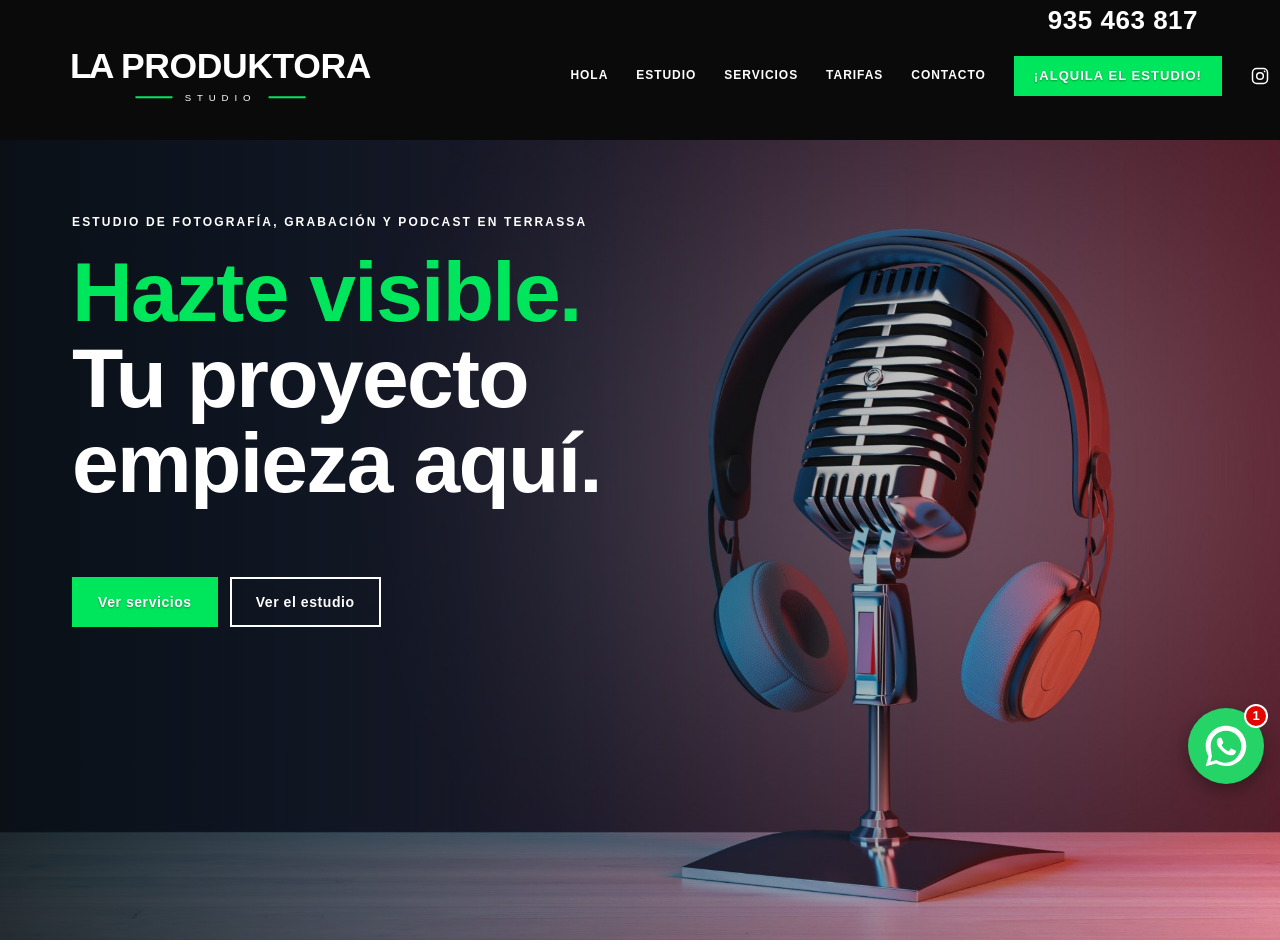
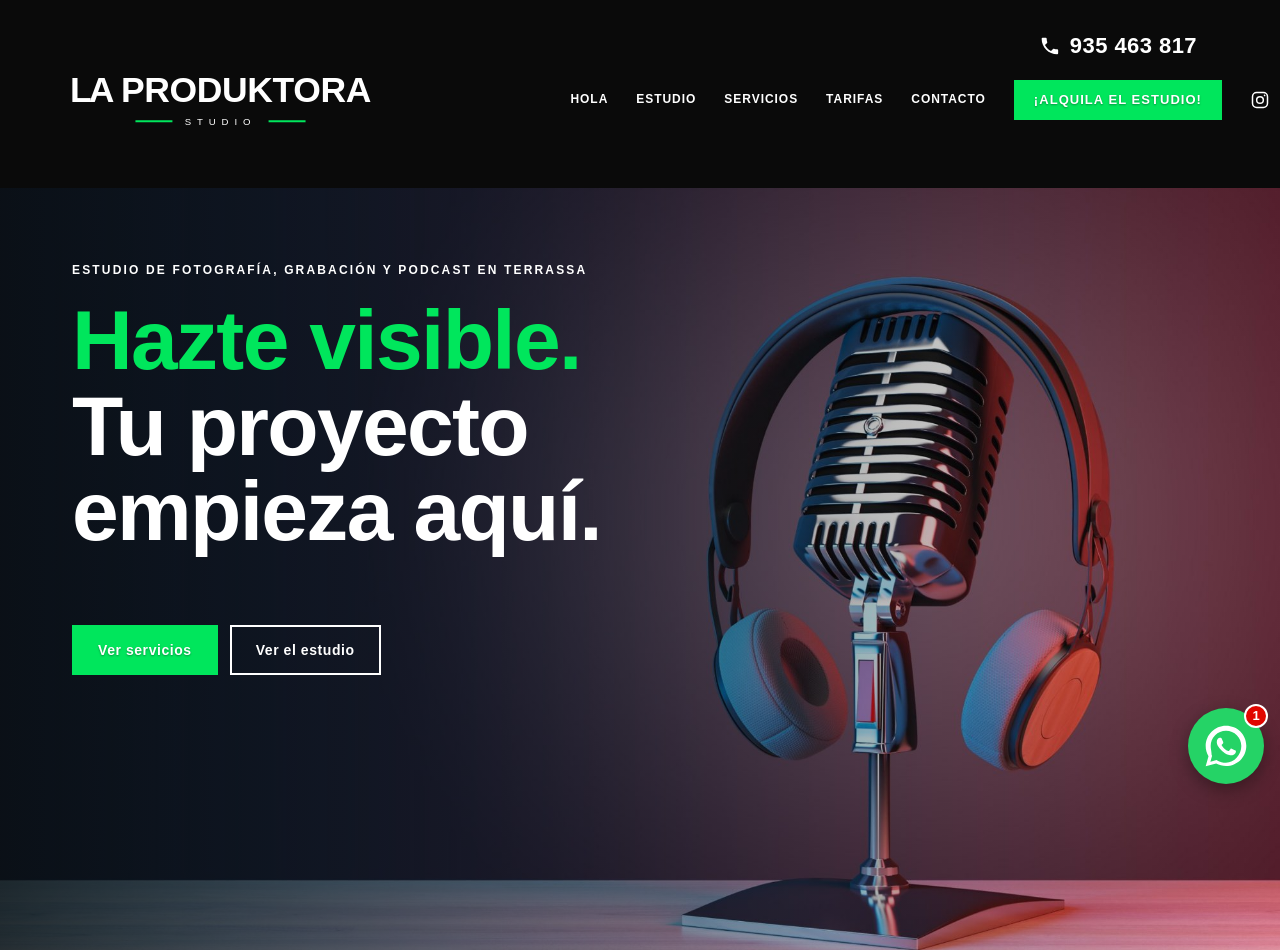
Before and after one commit to kactusbcn/la-produktora-web, a plain HTML site: page index.html in a window 1280 px wide. Shown: the top 950 px of the page. Drawn offline with Linux system fonts and the light colour scheme.

Commit message:
Cabecera: icono del teléfono visible, un 15% más pequeño y con más espacio arriba y abajo
Co-Authored-By: Claude Haiku 5.5 <noreply@anthropic.com>
Claude-Session: https://claude.ai/code/session_0118FufHEsz7Cz1hXiMFBHw5

```diff
--- a/index.html
+++ b/index.html
@@ -160,7 +160,7 @@ h2 {
 .btn:focus-visible { outline: 3px solid var(--chroma); outline-offset: 3px; }
 
 /* Cabecera */
-.site-head { background: var(--ink); color: var(--white); position: sticky; top: env(safe-area-inset-top, 0px); z-index: 20; }
+.site-head { background: var(--ink); color: var(--white); position: sticky; top: env(safe-area-inset-top, 0px); z-index: 20; padding-block: 24px; }
 body::before { content: ""; position: fixed; inset: 0 0 auto; height: env(safe-area-inset-top, 0px); z-index: 19; background: var(--ink); }
 .site-head .wrap {
   display: flex;
@@ -189,7 +189,7 @@ body::before { content: ""; position: fixed; inset: 0 0 auto; height: env(safe-a
 .nav .nav-social a { display: inline-flex; color: var(--white); opacity: 1; }
 .nav .nav-social a:hover { color: var(--chroma); }
 .nav .nav-cta-wrap { position: relative; display: inline-flex; }
-.nav a.nav-phone { position: absolute; left: 50%; bottom: calc(100% + 14px); transform: translateX(-50%); display: inline-flex; align-items: center; gap: 10px; white-space: nowrap; font-size: 26px; font-weight: 700; letter-spacing: .02em; color: var(--white); text-decoration: none; opacity: 1; }
+.nav a.nav-phone { position: absolute; left: 50%; bottom: calc(100% + 16px); transform: translateX(-50%); display: inline-flex; align-items: center; gap: 9px; white-space: nowrap; font-size: 22px; font-weight: 700; letter-spacing: .02em; color: var(--white); text-decoration: none; opacity: 1; }
 .nav a.nav-phone:hover { color: var(--chroma); }
 .nav a.nav-phone:focus-visible { outline: 3px solid var(--chroma); outline-offset: 3px; }
 .site-head .btn { min-height: 40px; padding: 8px 18px; font-size: 13px; }
@@ -643,7 +643,7 @@ section[id], #servicios-cards { scroll-margin-top: 140px; }
       <a href="#servicios-cards">Servicios</a>
       <a href="#tarifas-tabla">Tarifas</a>
       <a href="#contacto">Contacto</a>
-      <span class="nav-cta-wrap"><a class="nav-phone" href="tel:+34935463817"><svg viewBox="0 0 24 24" width="26" height="26" aria-hidden="true" fill="#FFFFFF"><path d="M6.6 10.8c1.4 2.8 3.8 5.1 6.6 6.6l2.2-2.2c.3-.3.7-.4 1-.2 1.1.4 2.3.6 3.6.6.6 0 1 .4 1 1V20c0 .6-.4 1-1 1C10.6 21 3 13.4 3 4c0-.6.4-1 1-1h3.5c.6 0 1 .4 1 1 0 1.3.2 2.5.6 3.6.1.3 0 .7-.2 1L6.6 10.8z"/></svg>935 463 817</a><a class="btn btn-solid" href="https://wa.me/34640184329?text=Hola%2C%20quiero%20informaci%C3%B3n%20para%20alquilar%20el%20estudio" target="_blank" rel="noopener">¡Alquila el estudio!</a></span>
+      <span class="nav-cta-wrap"><a class="nav-phone" href="tel:+34935463817"><svg viewBox="0 0 24 24" width="22" height="22" aria-hidden="true" fill="#FFFFFF" style="max-width:none;flex-shrink:0"><path d="M6.6 10.8c1.4 2.8 3.8 5.1 6.6 6.6l2.2-2.2c.3-.3.7-.4 1-.2 1.1.4 2.3.6 3.6.6.6 0 1 .4 1 1V20c0 .6-.4 1-1 1C10.6 21 3 13.4 3 4c0-.6.4-1 1-1h3.5c.6 0 1 .4 1 1 0 1.3.2 2.5.6 3.6.1.3 0 .7-.2 1L6.6 10.8z"/></svg>935 463 817</a><a class="btn btn-solid" href="https://wa.me/34640184329?text=Hola%2C%20quiero%20informaci%C3%B3n%20para%20alquilar%20el%20estudio" target="_blank" rel="noopener">¡Alquila el estudio!</a></span>
       <span class="nav-social"><a href="https://www.instagram.com/laproduktora" target="_blank" rel="noopener" aria-label="Instagram de LA PRODUKTORA STUDIO"><svg viewBox="0 0 24 24" width="20" height="20" aria-hidden="true" fill="none" stroke="#FFFFFF" stroke-width="1.8"><rect x="3" y="3" width="18" height="18" rx="5"/><circle cx="12" cy="12" r="4"/><circle cx="17.5" cy="6.5" r="1" fill="#FFFFFF" stroke="none"/></svg></a><a href="https://www.tiktok.com/@laproduktora" target="_blank" rel="noopener" aria-label="TikTok de LA PRODUKTORA STUDIO"><svg viewBox="0 0 24 24" width="20" height="20" aria-hidden="true" fill="#FFFFFF"><path d="M16.6 5.82A4.28 4.28 0 0 1 15.54 3h-3.09v12.4a2.59 2.59 0 0 1-2.59 2.5c-1.42 0-2.6-1.16-2.6-2.6 0-1.72 1.66-3.01 3.37-2.48V9.66c-3.45-.46-6.47 2.22-6.47 5.64 0 3.33 2.76 5.7 5.69 5.7 3.14 0 5.69-2.55 5.69-5.7V9.01a7.35 7.35 0 0 0 4.3 1.38V7.3s-1.88.09-3.24-1.48z"/></svg></a><a href="https://www.facebook.com/laproduktorastudio" target="_blank" rel="noopener" aria-label="Facebook de LA PRODUKTORA STUDIO"><svg viewBox="0 0 24 24" width="20" height="20" aria-hidden="true" fill="#FFFFFF"><path d="M14 8V6.2c0-.9.5-1.2 1.2-1.2H17V2h-2.8C11.6 2 10.8 3.6 10.8 5.4V8H8v3.2h2.8V22H14V11.2h2.7L17.1 8H14z"/></svg></a></span>
     </nav>
   </div>
```
